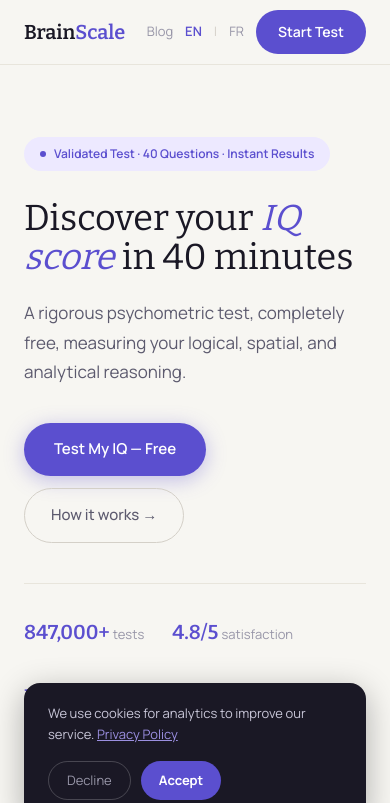
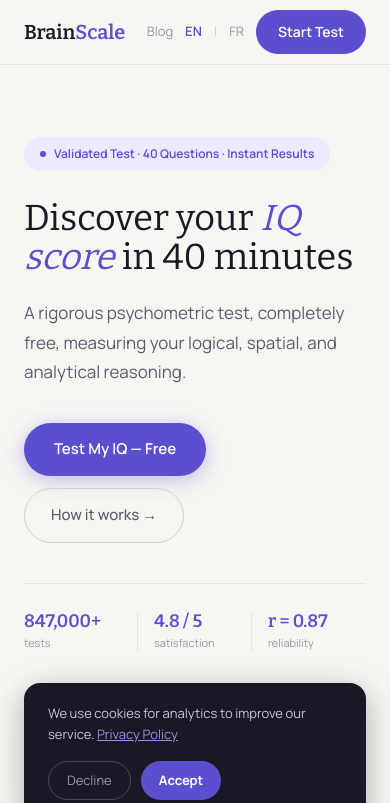
Before and after one commit to devbrainscale/brainscale, a Next.js app: page / in a window 390 px wide. Shown: the top 803 px of the page. Built offline with nearby package versions, Linux system fonts and the light colour scheme.

Commit message:
fix(hero): stats 3-col grid — no wrap on mobile

```diff
--- a/src/app/fr/page.tsx
+++ b/src/app/fr/page.tsx
@@ -138,16 +138,16 @@ export default function FrHomePage() {
               </a>
             </div>
 
-            {/* Stats — inline, not stacked */}
-            <div style={{ display: "flex", gap: "28px", marginTop: "40px", paddingTop: "32px", borderTop: "1px solid #E8E5DC", flexWrap: "wrap" }}>
+            {/* Stats — 3-column grid, jamais de retour à la ligne */}
+            <div className="bs-hero-stats" style={{ display: "grid", gridTemplateColumns: "repeat(3, 1fr)", gap: "0", marginTop: "40px", paddingTop: "28px", borderTop: "1px solid #E8E5DC" }}>
               {[
                 { value: "847 000+", label: "tests" },
-                { value: "4,8/5", label: "satisfaction" },
+                { value: "4,8 / 5", label: "satisfaction" },
                 { value: "r = 0,87", label: "fiabilité" },
-              ].map((s) => (
-                <div key={s.label}>
-                  <span style={{ fontFamily: "var(--font-display, serif)", fontSize: "20px", fontWeight: 600, color: "#5B4FCF" }}>{s.value}</span>
-                  {" "}<span style={{ fontSize: "13px", color: "#9896A8" }}>{s.label}</span>
+              ].map((s, i) => (
+                <div key={s.label} style={{ paddingRight: i < 2 ? "16px" : "0", borderRight: i < 2 ? "1px solid #E8E5DC" : "none", paddingLeft: i > 0 ? "16px" : "0" }}>
+                  <div style={{ fontFamily: "var(--font-display, serif)", fontSize: "18px", fontWeight: 600, color: "#5B4FCF", lineHeight: 1 }}>{s.value}</div>
+                  <div style={{ fontSize: "11px", color: "#9896A8", marginTop: "4px" }}>{s.label}</div>
                 </div>
               ))}
             </div>
--- a/src/app/page.tsx
+++ b/src/app/page.tsx
@@ -138,16 +138,16 @@ export default function HomePage() {
               </a>
             </div>
 
-            {/* Stats — inline */}
-            <div style={{ display: "flex", gap: "28px", marginTop: "40px", paddingTop: "32px", borderTop: "1px solid #E8E5DC", flexWrap: "wrap" }}>
+            {/* Stats — 3-column grid, never wraps */}
+            <div className="bs-hero-stats" style={{ display: "grid", gridTemplateColumns: "repeat(3, 1fr)", gap: "0", marginTop: "40px", paddingTop: "28px", borderTop: "1px solid #E8E5DC" }}>
               {[
                 { value: "847,000+", label: "tests" },
-                { value: "4.8/5", label: "satisfaction" },
+                { value: "4.8 / 5", label: "satisfaction" },
                 { value: "r = 0.87", label: "reliability" },
-              ].map((s) => (
-                <div key={s.label}>
-                  <span style={{ fontFamily: "var(--font-display, serif)", fontSize: "20px", fontWeight: 600, color: "#5B4FCF" }}>{s.value}</span>
-                  {" "}<span style={{ fontSize: "13px", color: "#9896A8" }}>{s.label}</span>
+              ].map((s, i) => (
+                <div key={s.label} style={{ paddingRight: i < 2 ? "16px" : "0", borderRight: i < 2 ? "1px solid #E8E5DC" : "none", paddingLeft: i > 0 ? "16px" : "0" }}>
+                  <div style={{ fontFamily: "var(--font-display, serif)", fontSize: "18px", fontWeight: 600, color: "#5B4FCF", lineHeight: 1 }}>{s.value}</div>
+                  <div style={{ fontSize: "11px", color: "#9896A8", marginTop: "4px" }}>{s.label}</div>
                 </div>
               ))}
             </div>
```
